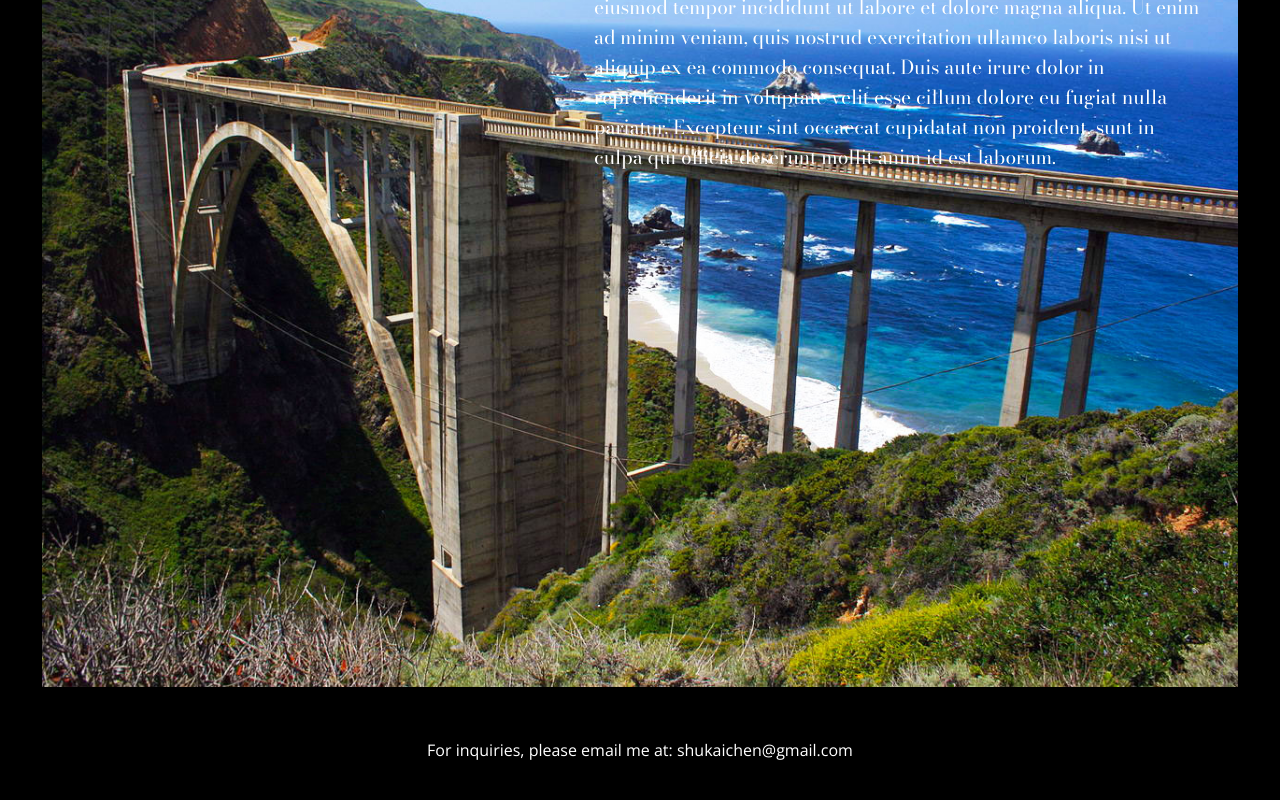
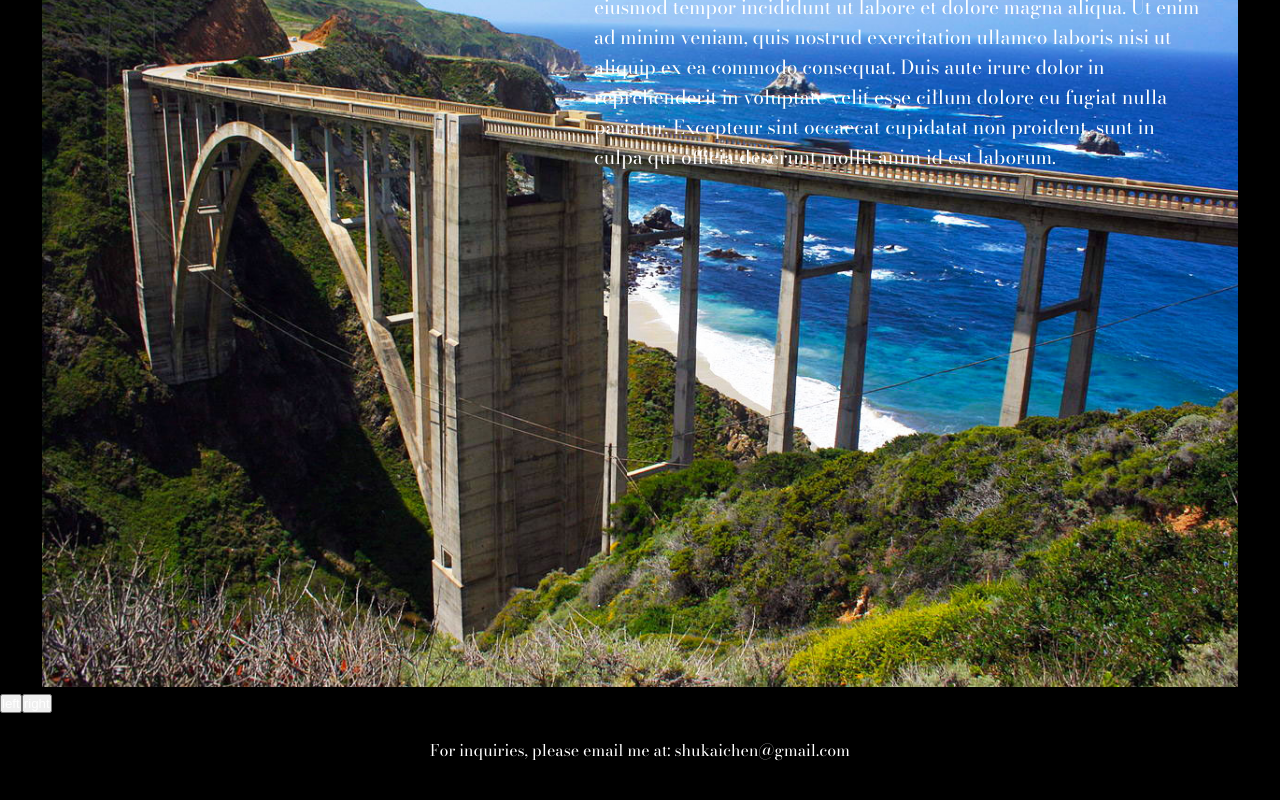
Before and after one commit to davidjakubiec/Kai-Chen-Photography, a React app: page / in a window 1280 px wide. Shown: the part 1298-2098 px from the top of the page. Built offline with nearby package versions, Linux system fonts and the light colour scheme; a web font is replaced by a local one.

Commit message:
added left and right scroll buttons on the gallery page for desktop horizontal scrolling

```diff
--- a/src/App.scss
+++ b/src/App.scss
@@ -154,9 +154,9 @@ a {
 }
 
 .gallery-page-container {
-    // background-color: red;
+    width: 100vw;
+    height: 100vh;
     display: flex;
-
 }
 
 #gallery-container {
@@ -166,6 +166,7 @@ a {
     overflow-x: scroll; /* Enable horizontal scrolling */
     scroll-snap-type: x mandatory; /* Enable horizontal scroll snap */
     width: 100vw;
+    height: 100vh;
     display: flex;
     justify-content: start;
 }
@@ -256,7 +257,7 @@ img {
 }
 
 .footer {
-    font-family: 'Open Sans', sans-serif;
+    // font-family: 'Open Sans', sans-serif;
     height: 15vh;
     display: flex;
     justify-content: center;
--- a/src/components/Gallery.js
+++ b/src/components/Gallery.js
@@ -1,4 +1,4 @@
-import React, { useContext, useEffect } from 'react'
+import React, { useContext, useEffect, useRef, useState } from 'react'
 import { Context } from '../App'
 
 
@@ -10,15 +10,43 @@ import image4 from '../../assets/yosemite.jpg'
 const Gallery = () => {
     const images = [image1, image2, image3, image4];
 
+    const scrollContainerRef = useRef(null);
+    const [scrollPosition, setScrollPosition] = useState(0);
 
+    const scrollNext = () => {
+      const scrollContainer = scrollContainerRef.current;
+      const scrollWidth = scrollContainer.scrollWidth;
+      const containerWidth = scrollContainer.clientWidth;
+
+      const newPosition = scrollPosition + containerWidth;
+      if (newPosition < scrollWidth) {
+        setScrollPosition(newPosition);
+        scrollContainer.scrollTo({ left: newPosition, behavior: 'smooth' });
+      }
+    };
+
+    const scrollPrev = () => {
+      const scrollContainer = scrollContainerRef.current;
+      const containerWidth = scrollContainer.clientWidth;
+
+      const newPosition = scrollPosition - containerWidth;
+      if (newPosition >= 0) {
+        setScrollPosition(newPosition);
+        scrollContainer.scrollTo({ left: newPosition, behavior: 'smooth' });
+      }
+    };
 
   return (
-    <div id='gallery-container'>
+    <div>
+    <div id='gallery-container' ref={scrollContainerRef}>
         {images.map((el, idx)=> (
             <img className="gallery-images" key={idx} src={el} alt={`image ` + idx} />
         ))}
 
     </div>
+    <button onClick={scrollPrev}>left</button>
+        <button onClick={scrollNext}> right</button>
+    </div>
   )
 }
 
--- a/src/pages/GalleryPage.js
+++ b/src/pages/GalleryPage.js
@@ -8,7 +8,7 @@ const GalleryPage = () => {
 
 
   return (
-    <div className='gallery-page-container'>
+    <div >
 
         <Gallery />
 
```
